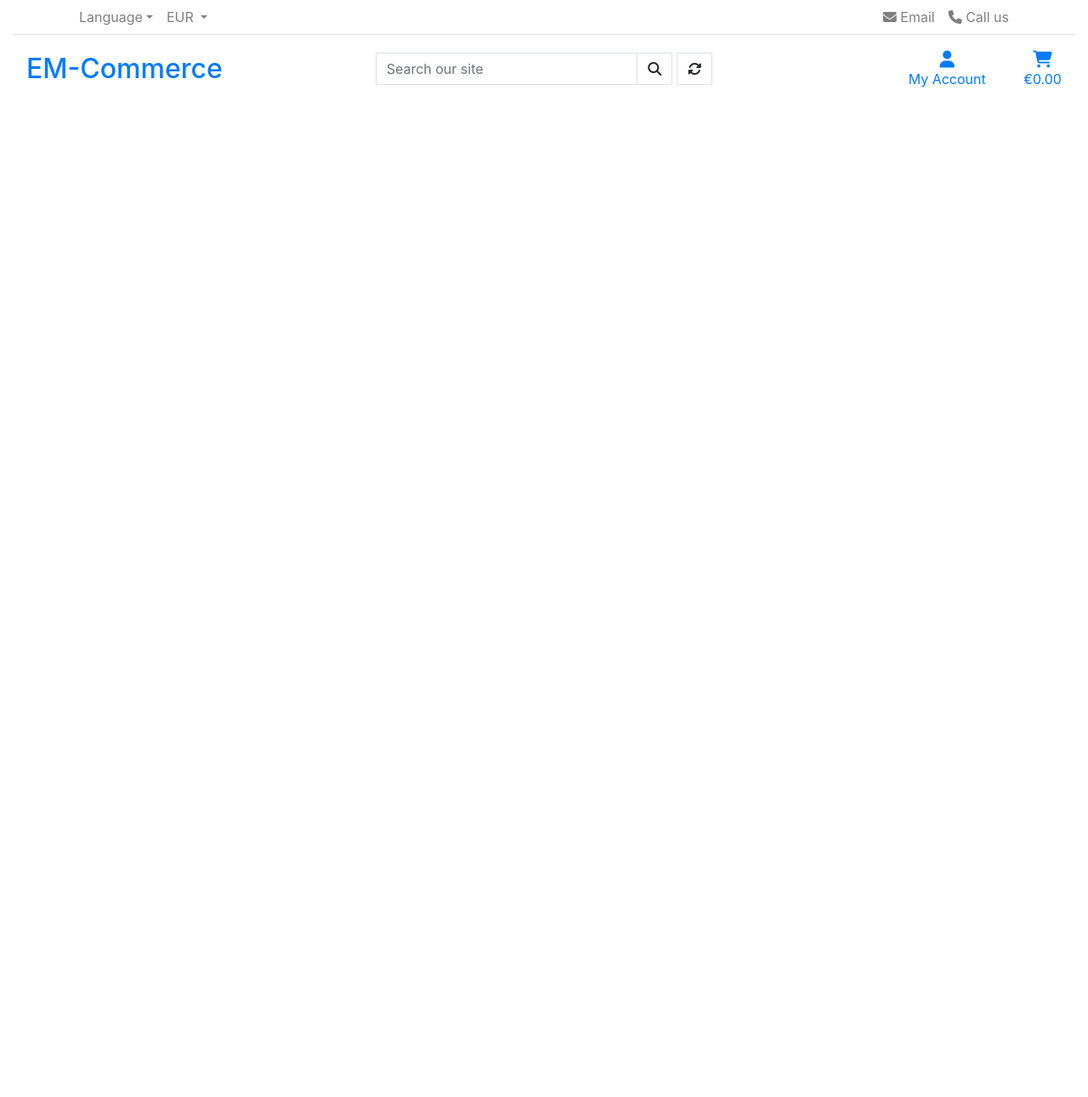
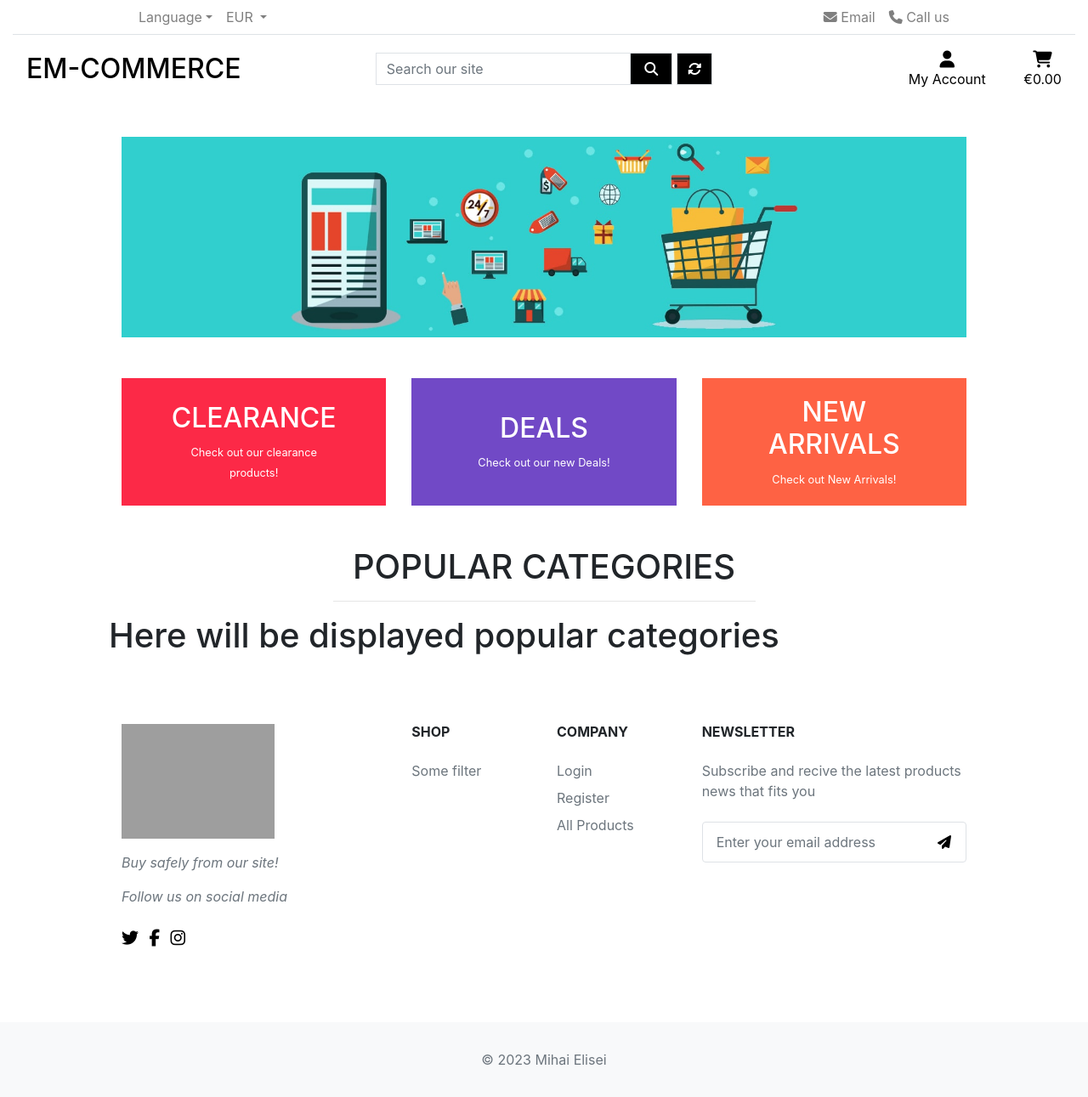
Before and after one commit to MihaiElisei/EM-Commerce, a Django app: page / in a window 1280 px wide. Shown: the whole page at 85% size. Before the commit the page ends 103 px from the top, so only its background shows below. Run offline with Django 3.2, Linux system fonts and the light colour scheme; some libraries are stand-ins or nearby versions; grey boxes are pictures that could not be loaded.

Commit message:
added page banner, page footer and css

```diff
--- a/em_commerce/urls.py
+++ b/em_commerce/urls.py
@@ -1,9 +1,11 @@
 from django.contrib import admin
 from django.urls import path, include
+from django.conf import settings
+from django.conf.urls.static import static
 
 
 urlpatterns = [
     path('admin/', admin.site.urls),
     path('accounts/', include('allauth.urls')),
     path('', include('home.urls')),
-]
+] + static(settings.MEDIA_URL, document_root=settings.MEDIA_ROOT)
--- a/home/templates/home/index.html
+++ b/home/templates/home/index.html
@@ -2,5 +2,52 @@
 {% load static %}
 
 {% block content %}
-
+<div class="container">
+    <div class="row my-5">
+        <div class="col-12">
+            <img src="{{MEDIA_URL}}banner.jpg" alt="Main Page Banner" class="img-fluid">
+        </div>
+    </div>
+    <!-- Deals and offers boxes -->
+    <div class="row mt-5">
+        <div class="col-sm-12 col-md-4 col-lg-4">
+            <a href="#">
+                <div class="clearance-wrapper">
+                    <div class="main-subtitles text-center">
+                        <h2 class="logo-font">Clearance</h2>
+                        <small>Check out our clearance products!</small>
+                    </div>
+                </div>
+            </a>
+        </div>
+        <div class="col-sm-12 col-md-4 col-lg-4">
+            <a href="#">
+                <div class="deals-wrapper text-center">
+                    <div class="main-subtitles">
+                        <h2 class="logo-font">Deals</h2>
+                        <small>Check out our new Deals!</small>
+                    </div>
+                </div>
+            </a>
+        </div>
+        <div class="col-sm-12 col-md-4 col-lg-4">
+            <a href="#">
+                <div class="new-arrivals-wrapper text-center">
+                    <div class="main-subtitles">
+                        <h2 class="logo-font">New Arrivals</h2>
+                        <small>Check out New Arrivals!</small>
+                    </div>
+                </div>
+            </a>
+        </div>
+    </div>
+    <!-- Popular categories -->
+    <div class="row mt-5">
+        <div class="col-12">
+            <h1 class="text-center logo-font">popular categories</h1>
+            <hr class="w-50">
+        </div>
+        <h1> Here will be displayed popular categories</h1>
+    </div>
+</div>
 {% endblock %}
--- /dev/null
+++ b/static/css/base.css
@@ -0,0 +1,70 @@
+@import url('https://fonts.googleapis.com/css2?family=Nunito:ital,wght@0,200;0,300;0,500;1,200;1,300&family=Roboto:wght@100;300;400;500&display=swap');
+
+html {
+    height: 100%;
+}
+
+/* Main Page and utilities */
+.main-banner {
+    width: 100%;
+}
+
+.text-black {
+    color: #000 !important;
+}
+
+/* from Bulma */
+.icon {
+    align-items: center;
+    display: inline-flex;
+    justify-content: center;
+    height: 1.5rem;
+    width: 1.5rem;
+}
+
+.logo-font {
+    text-transform: uppercase;
+}
+
+.main-logo-link:hover {
+    text-decoration: none;
+}
+
+.btn-black {
+    background: black;
+    color: white;
+}
+
+
+.clearance-wrapper {
+    background-color: #FC2947;
+    height: 150px;
+}
+
+.deals-wrapper {
+    background-color: #7149C6;
+    height: 150px;
+}
+
+.new-arrivals-wrapper {
+    background-color: #FE6244;
+    height: 150px;
+}
+
+.main-subtitles {
+    color: #fff;
+    position: absolute;
+    top: 50%;
+    left: 50%;
+    transform: translate(-50%, -50%);
+}
+
+/* -------------------------------- Media Queries */
+
+/* Slightly larger container on xl screens */
+@media (min-width: 1200px) {
+    .container {
+        max-width: 80%;
+    }
+
+}
--- a/templates/base.html
+++ b/templates/base.html
@@ -42,7 +42,7 @@
   <title>EM-Commerce {% block extra_title %}{% endblock %}</title>
 
 <body>
-    <!-- Header Section -->
+  <!-- Header Section -->
   <header class="container-fluid">
     {% include 'includes/header.html' %}
   </header>
@@ -57,6 +57,7 @@
   {% block content %}
   {% endblock %}
 
+  {% include 'includes/footer.html' %}
 
   {% block postloadjs %}
   {% endblock %}
--- /dev/null
+++ b/templates/includes/footer.html
@@ -0,0 +1,53 @@
+<footer class="bg-white">
+    <div class="container py-5">
+        <div class="row py-4">
+            <div class="col-lg-4 col-md-6 mb-4 mb-lg-0"><img src="#" alt="" width="180" class="mb-3">
+                <p class="font-italic text-muted uppercase">Buy safely from our site!</p>
+                <p class="font-italic text-muted uppercase">Follow us on social media</p>
+                <ul class="list-inline mt-4">
+                    <li class="list-inline-item"><a href="#" target="_blank" title="twitter"><i
+                                class="fa fa-twitter fa-lg text-black"></i></a></li>
+                    <li class="list-inline-item"><a href="#" target="_blank" title="facebook"><i
+                                class="fa fa-facebook fa-lg text-black"></i></a></li>
+                    <li class="list-inline-item"><a href="#" target="_blank" title="instagram"><i
+                                class="fa fa-instagram fa-lg text-black"></i></a></li>
+                </ul>
+            </div>
+            <div class="col-lg-2 col-md-6 mb-4 mb-lg-0">
+                <h6 class="text-uppercase font-weight-bold mb-4">Shop</h6>
+                <ul class="list-unstyled mb-0">
+                    <li class="mb-2"><a href="#" class="text-muted">Some filter</a></li>
+                </ul>
+            </div>
+            <div class="col-lg-2 col-md-6 mb-4 mb-lg-0">
+                <h6 class="text-uppercase font-weight-bold mb-4">Company</h6>
+                <ul class="list-unstyled mb-0">
+                    <li class="mb-2"><a href="#" class="text-muted">Login</a></li>
+                    <li class="mb-2"><a href="#" class="text-muted">Register</a></li>
+                    <li class="mb-2"><a href="#" class="text-muted">All Products</a></li>
+                </ul>
+            </div>
+            <div class="col-lg-4 col-md-6 mb-lg-0">
+                <h6 class="text-uppercase font-weight-bold mb-4">Newsletter</h6>
+                <p class="text-muted mb-4 uppercase">Subscribe and recive the latest products news that fits you</p>
+                <div class="p-1 rounded border">
+                    <div class="input-group">
+                        <input type="email" placeholder="Enter your email address" aria-describedby="button-addon1"
+                            class="form-control border-0 shadow-0">
+                        <div class="input-group-append">
+                            <button id="button-addon1" type="submit" class="btn btn-link"><i
+                                    class="fa fa-paper-plane text-black"></i></button>
+                        </div>
+                    </div>
+                </div>
+            </div>
+        </div>
+    </div>
+
+    <!-- Copyrights -->
+    <div class="bg-light py-4">
+        <div class="container text-center">
+            <p class="text-muted mb-0 py-2">© 2023 Mihai Elisei</p>
+        </div>
+    </div>
+</footer>
--- a/templates/includes/header.html
+++ b/templates/includes/header.html
@@ -58,7 +58,8 @@
     <div class="col-12 col-lg-4  my-auto py-1 py-lg-0">
         <ul class="list-inline list-unstyled text-center text-lg-right my-0">
             <li class="list-inline-item dropdown">
-                <a class="text-black nav-link" href="#" id="user-options" data-toggle="dropdown" aria-haspopup="true" aria-expanded="false">
+                <a class="text-black nav-link" href="#" id="user-options" data-toggle="dropdown" aria-haspopup="true"
+                    aria-expanded="false">
                     <div class="text-center">
                         <div><i class="fas fa-user fa-lg"></i></div>
                         <p class="my-0">My Account</p>
@@ -78,7 +79,8 @@
                 </div>
             </li>
             <li class="list-inline-item">
-                <a class="{% if grand_total %}text-info font-weight-bold{% else %}text-black{% endif %} nav-link" href="">
+                <a class="{% if grand_total %}text-info font-weight-bold{% else %}text-black{% endif %} nav-link"
+                    href="">
                     <div class="text-center">
                         <div><i class="fas fa-shopping-cart fa-lg"></i></div>
                         <p class="my-0">
```
Also changed, not shown: em_commerce/settings.py (+6 -1 lines), db.sqlite3, media/banner.jpg (added). Lines whose indentation alone changed are shown as unchanged.
